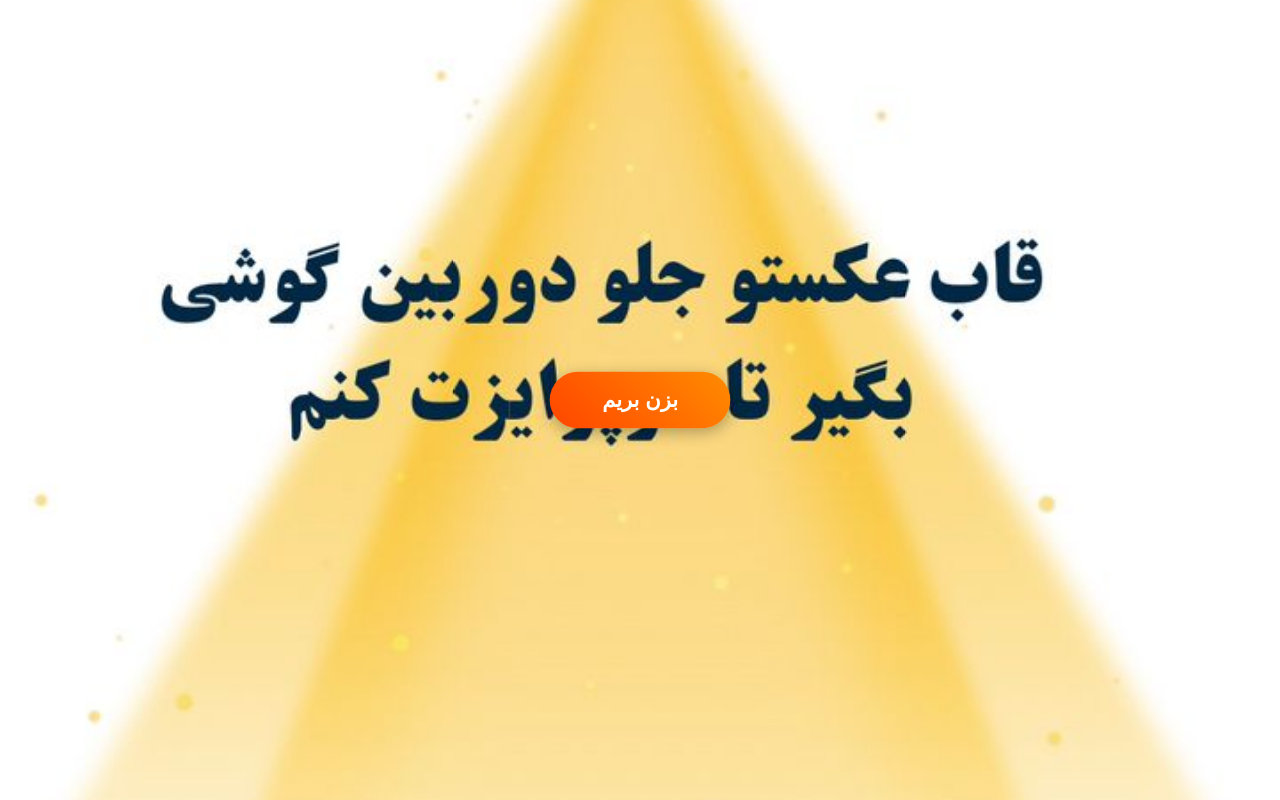
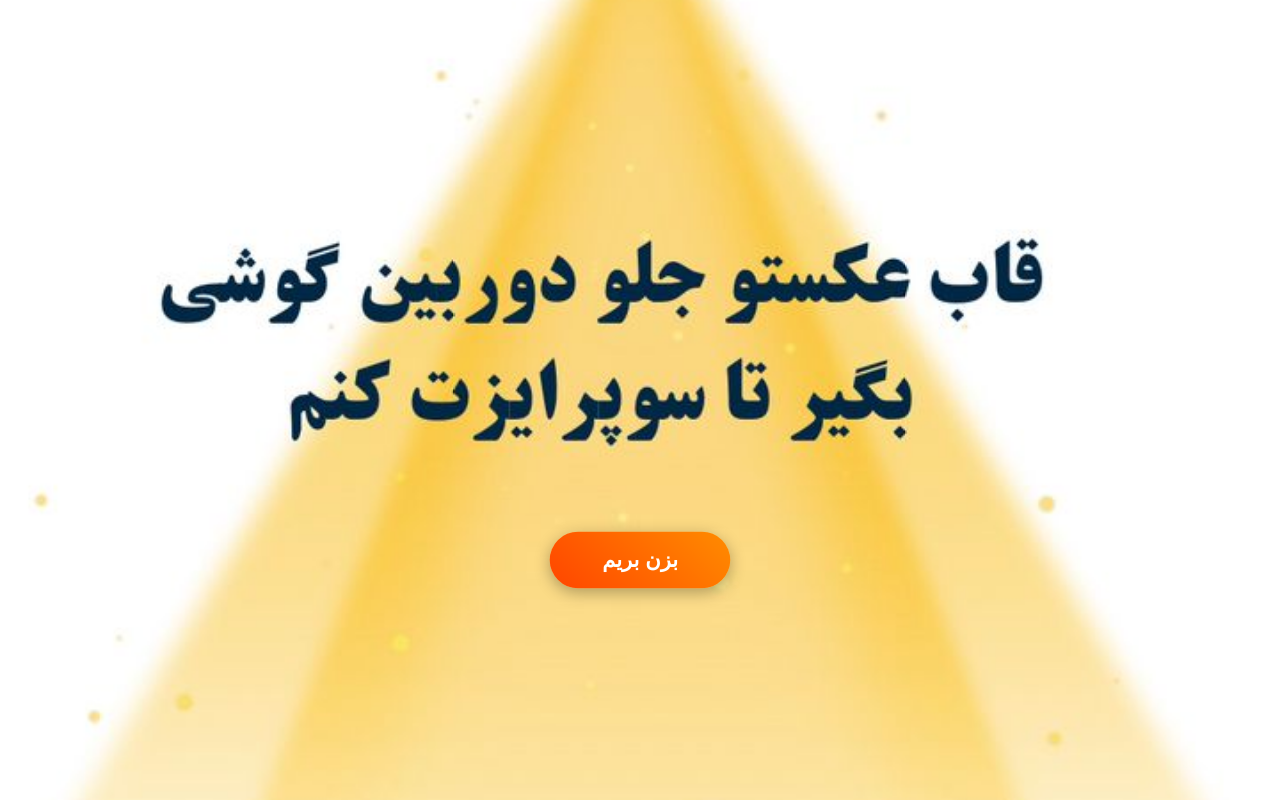
Before and after one commit to zimahandmade/studioS-H, a plain HTML site: page index.html in a window 1280 px wide. Drawn offline with Linux system fonts and the light colour scheme.

Commit message:
Update index.html

```diff
--- a/index.html
+++ b/index.html
@@ -31,6 +31,8 @@
         #start-container {
             text-align: center;
             max-width: 90%;
+            /* این خط برای جابجایی دکمه به پایین اضافه شده است */
+            padding-top: 40vh;
         }
         #start-container p {
             font-size: 24px;
```
